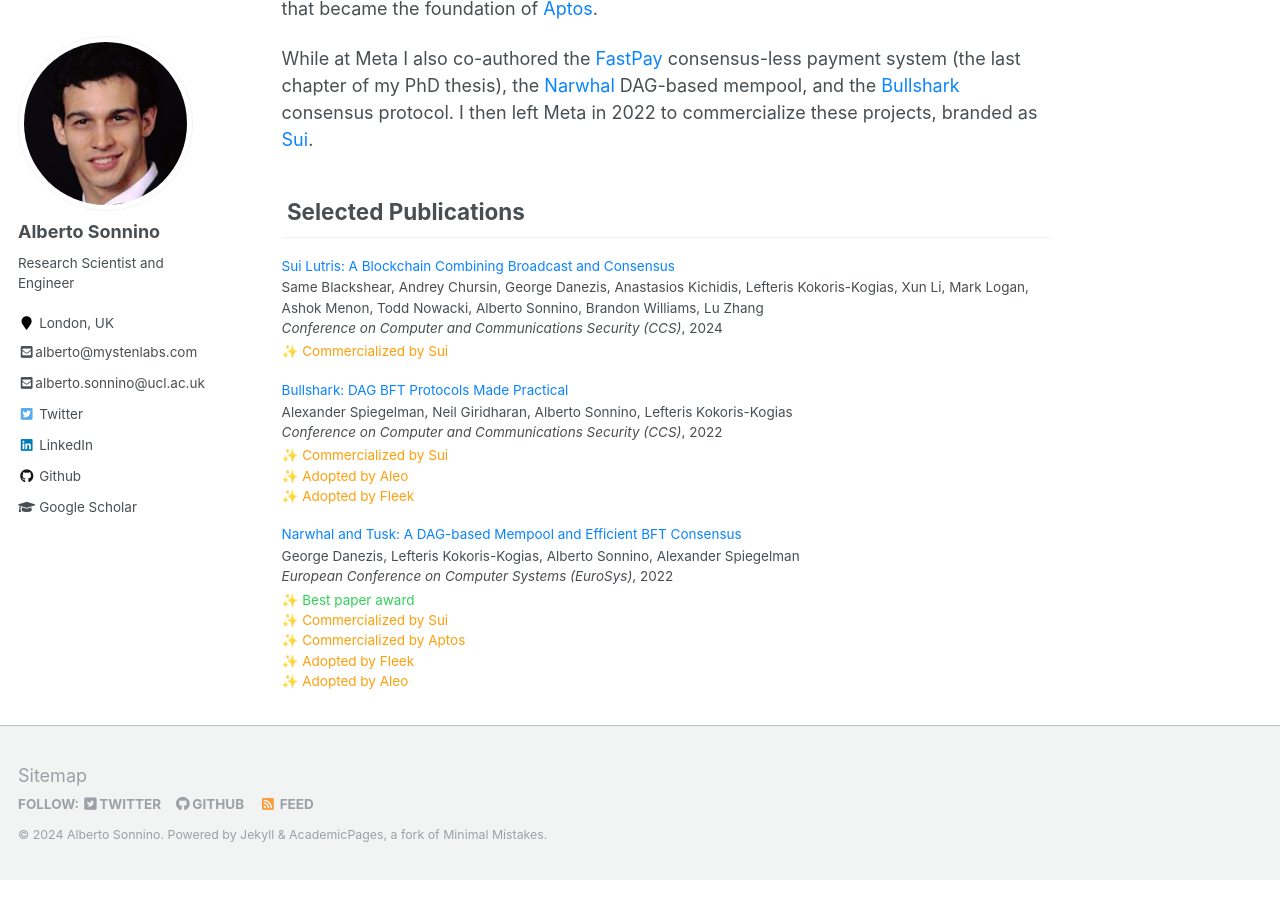
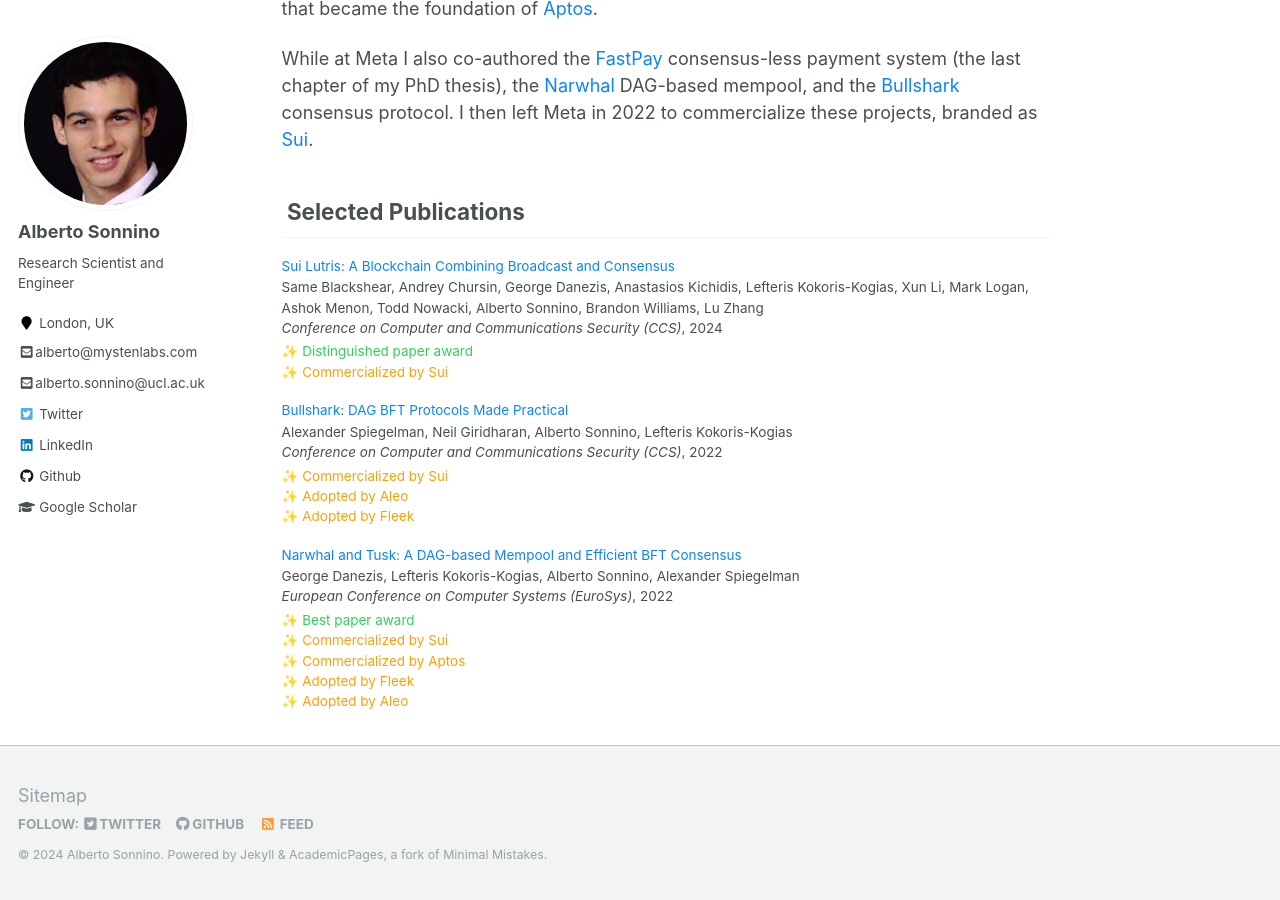
Before and after one commit to asonnino/asonnino.github.io, a Jekyll site: the page built from _pages/about.md, in a window 1280 px wide and 900 px high, scrolled down 979 px. Built offline with Jekyll 4.4.1, drawn with Linux system fonts in a browser that asks for light colours.

```diff
--- a/_data/papers.json
+++ b/_data/papers.json
@@ -387,7 +387,8 @@
     "date": 2024,
     "filename": "sui-lutris.pdf",
     "adoptions": ["Commercialized by Sui"],
-    "code": "https://github.com/asonnino/sui"
+    "code": "https://github.com/asonnino/sui",
+    "awards": ["Distinguished paper award"]
   },
   {
     "category": "publication",
```
